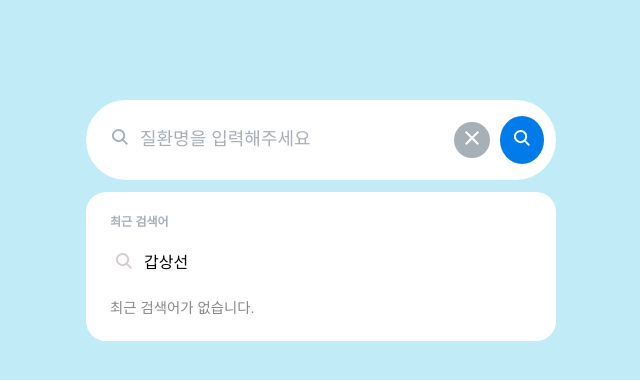
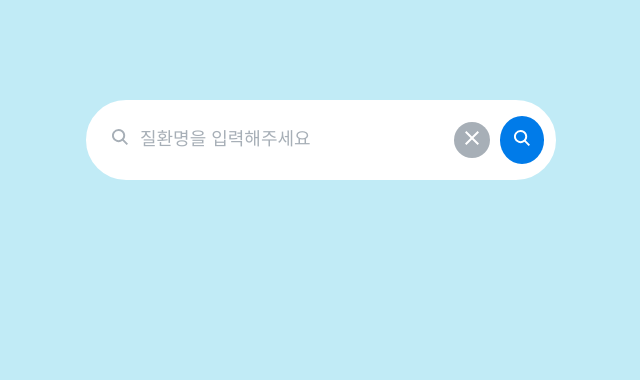
Before and after one commit to Plu457/pre-onboarding-10th-2-1, a React (Create React App) app: page / in a window 1280 px wide. Shown: the top 380 px of the page, without its empty margins (319-959 px from the left). Built offline with nearby package versions, Linux system fonts and the light colour scheme.

Commit message:
feat: 일반적인 검색 기능 구현

```diff
--- a/src/components/SearchInput.tsx
+++ b/src/components/SearchInput.tsx
@@ -6,13 +6,21 @@ interface SearchInputProps {
   searchTerm: string;
   onInputChange: (e: React.ChangeEvent<HTMLInputElement>) => void;
   onSearch: any;
+  onInputClick: () => void;
+  hideInputDesc: boolean;
 }
 
-const SearchInput: React.FC<SearchInputProps> = ({ searchTerm, onInputChange, onSearch }) => {
+const SearchInput: React.FC<SearchInputProps> = ({
+  searchTerm,
+  onInputChange,
+  onSearch,
+  onInputClick,
+  hideInputDesc,
+}) => {
   return (
     <>
-      <S.InputWrapper>
-        <S.InputDescWrapper>
+      <S.InputWrapper onClick={onInputClick}>
+        <S.InputDescWrapper style={{ display: hideInputDesc ? 'none' : 'flex' }}>
           <S.InputDescIconWrapper>
             <SearchOutlined color="#a7afb7" />
           </S.InputDescIconWrapper>
--- a/src/components/SuggestionModal.tsx
+++ b/src/components/SuggestionModal.tsx
@@ -1,19 +1,26 @@
-import { SearchOutlined } from "assets/icons";
-import styled from "styled-components";
+import { SearchOutlined } from 'assets/icons';
+import { SearchResult } from 'pages/Home';
+import styled from 'styled-components';
 
-const SuggestionModal = () => {
+interface SuggestionModalProps {
+  data: SearchResult[] | undefined;
+}
+
+const SuggestionModal: React.FC<SuggestionModalProps> = ({ data }) => {
   return (
     <S.RecentSearchSection>
       <S.RecentSearchHeader>
         <h2>최근 검색어</h2>
       </S.RecentSearchHeader>
       <S.RecentSearchList>
-        <S.RecentSearchItem>
-          <S.RecentSearchIconBtn type="button">
-            <SearchOutlined color="#d6cdcd" />
-          </S.RecentSearchIconBtn>
-          <S.RecentSearchTextBtn type="button">갑상선</S.RecentSearchTextBtn>
-        </S.RecentSearchItem>
+        {data?.map((item) => (
+          <S.RecentSearchItem key={item.id}>
+            <S.RecentSearchIconBtn type="button">
+              <SearchOutlined color="#d6cdcd" />
+            </S.RecentSearchIconBtn>
+            <S.RecentSearchTextBtn type="button">{item.name}</S.RecentSearchTextBtn>
+          </S.RecentSearchItem>
+        ))}
       </S.RecentSearchList>
       <S.NoRecentSearchText>최근 검색어가 없습니다.</S.NoRecentSearchText>
     </S.RecentSearchSection>
--- a/src/pages/Home.tsx
+++ b/src/pages/Home.tsx
@@ -1,15 +1,19 @@
-import { useState } from 'react';
+import { useEffect, useRef, useState } from 'react';
 import styled from 'styled-components';
 import { fetchSearchResults, useSearch } from 'api';
 import { SearchInput, SuggestionModal } from 'components';
 
-interface SearchResult {
+export interface SearchResult {
   name: string;
   id: number;
 }
 
 const Home = () => {
   const [searchTerm, setSearchTerm] = useState('');
+  const [showSuggestionModal, setShowSuggestionModal] = useState(false);
+  const [headerBorderColor, setHeaderBorderColor] = useState('#ffffff');
+  const [hideInputDesc, setHideInputDesc] = useState(false);
+
   const { data, isLoading, error, search } = useSearch<SearchResult[]>(fetchSearchResults);
 
   const handleInputChange = (e: React.ChangeEvent<HTMLInputElement>) => {
@@ -21,18 +25,41 @@ const Home = () => {
     search(searchTerm);
   };
 
+  const wrapperRef = useRef<HTMLDivElement>(null);
+
+  useEffect(() => {
+    const handleClickOutside = (event: MouseEvent) => {
+      if (wrapperRef.current && !wrapperRef.current.contains(event.target as Node)) {
+        setShowSuggestionModal(false);
+        setHeaderBorderColor('#ffffff');
+        setHideInputDesc(false);
+      }
+    };
+
+    document.addEventListener('mousedown', handleClickOutside);
+    return () => {
+      document.removeEventListener('mousedown', handleClickOutside);
+    };
+  }, []);
+
   return (
     <S.FakeMain>
-      <S.SearchContainer>
-        <S.Header>
+      <S.SearchContainer ref={wrapperRef}>
+        <S.Header style={{ borderColor: headerBorderColor }}>
           <S.Title>질환명을 검색해주세요.</S.Title>
           <SearchInput
             searchTerm={searchTerm}
             onInputChange={handleInputChange}
             onSearch={handleSearch}
+            onInputClick={() => {
+              setShowSuggestionModal(true);
+              setHeaderBorderColor('#4a94e4');
+              setHideInputDesc(true);
+            }}
+            hideInputDesc={hideInputDesc}
           />
         </S.Header>
-        <SuggestionModal />
+        {showSuggestionModal ? <SuggestionModal data={data} /> : null}
       </S.SearchContainer>
     </S.FakeMain>
   );
```
Also changed, not shown: src/hooks/useToggle.ts (added, +8 -0 lines).
